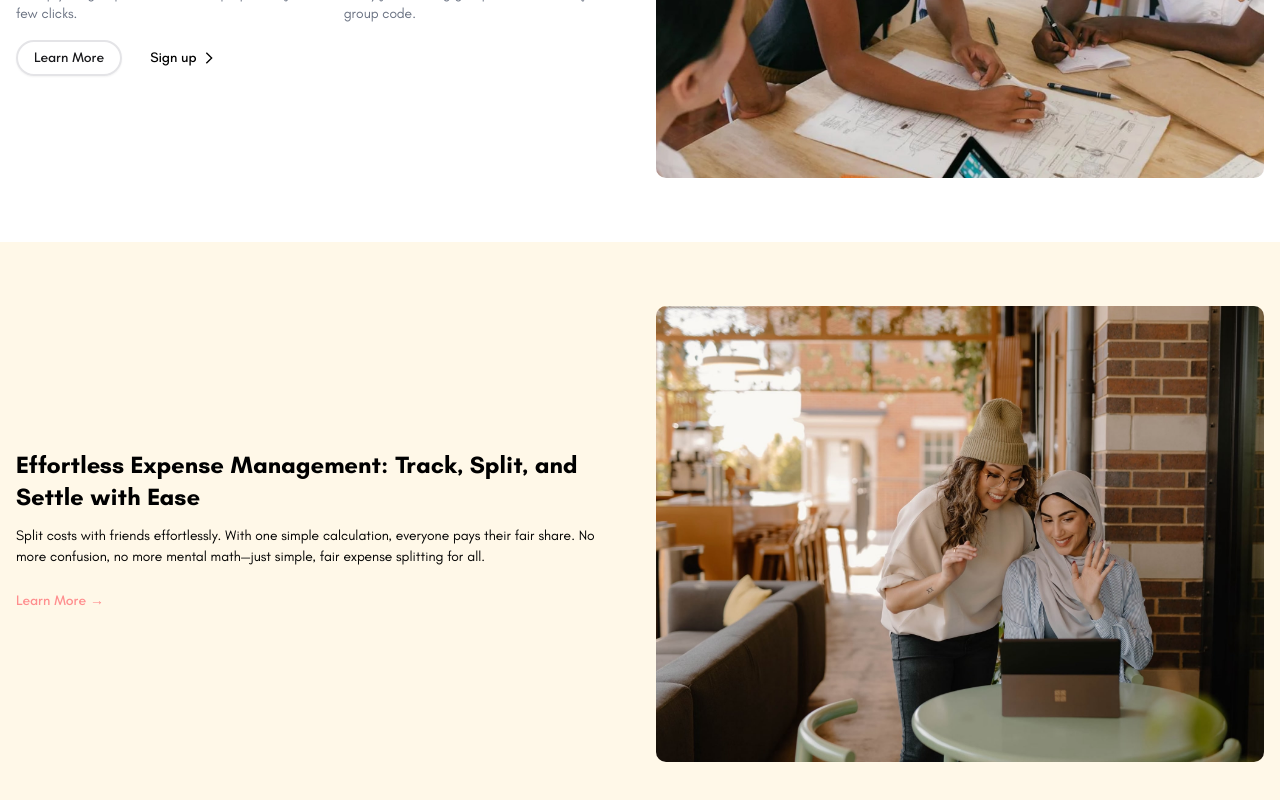
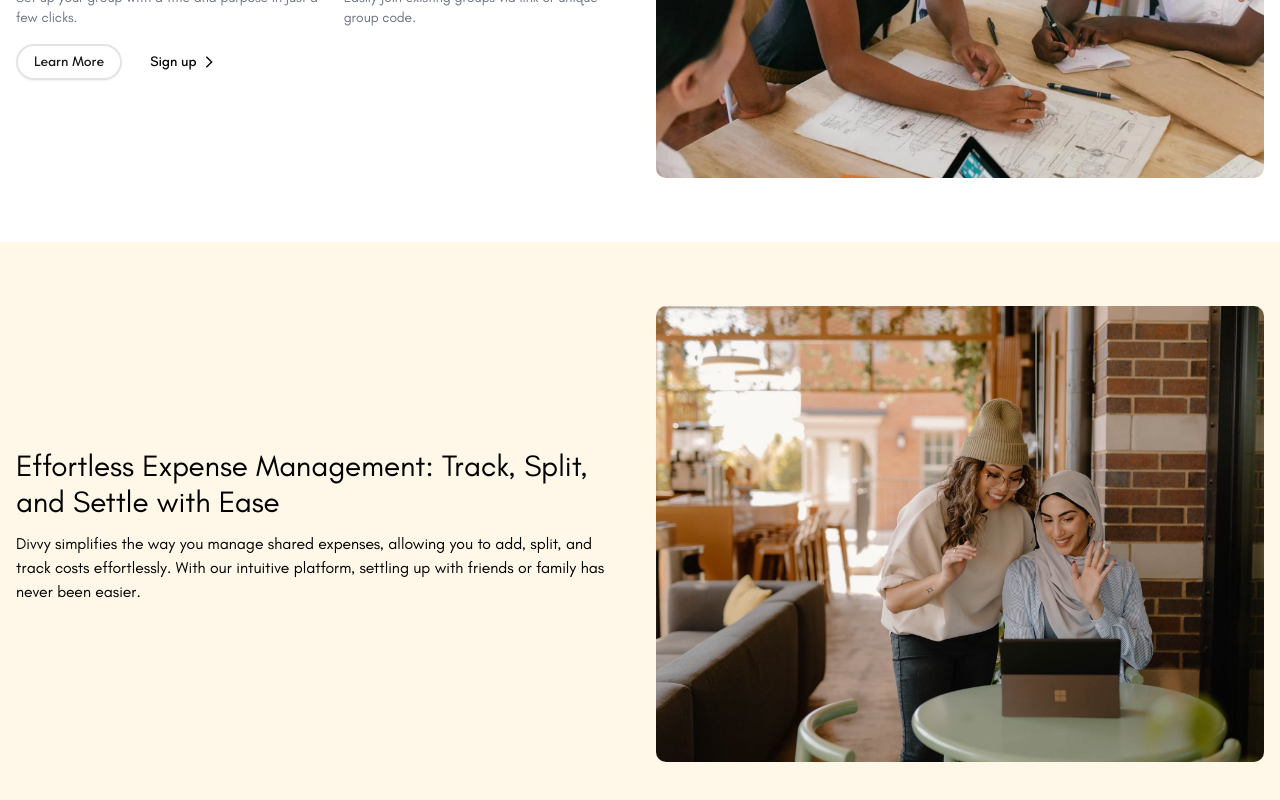
Before and after one commit to emmanuelkumah/trello-trailblazers, a React (Vite) app in the folder frontend/: page / in a window 1280 px wide. Shown: the part 2782-3582 px from the top of the page. Built offline with nearby package versions, Linux system fonts and the light colour scheme; a web font is replaced by a local one.

Commit message:
feat(landing): update the management feature

```diff
--- a/frontend/src/ui/landing/GroupsFeature.tsx
+++ b/frontend/src/ui/landing/GroupsFeature.tsx
@@ -8,7 +8,7 @@ const GroupsFeature = () => {
         <div className='grid grid-cols-1 md:grid-cols-2 gap-8 items-center'>
           <div className='order-1 md:order-1'>
             <p className='font-semibold mb-3 font-sarabun'>Groups</p>
-            <h2 className='text-3 xl font-normal mb-3'>
+            <h2 className='text-3xl font-normal mb-3'>
               Easily Create and Join Expense Groups
             </h2>
             <p className='mb-4'>
--- a/frontend/src/ui/landing/ManagementFeature.tsx
+++ b/frontend/src/ui/landing/ManagementFeature.tsx
@@ -7,17 +7,15 @@ const ManagementFeature = () => {
       <div className='container mx-auto px-4'>
         <div className='grid grid-cols-1 md:grid-cols-2 gap-8 items-center'>
           <div>
-            <h2 className='text-2xl font-bold mb-3'>
+            <h2 className='text-3xl font-normal mb-3'>
               Effortless Expense Management: Track, Split, and Settle with Ease
             </h2>
-            <p className='mb-4'>
-              Split costs with friends effortlessly. With one simple
-              calculation, everyone pays their fair share. No more confusion, no
-              more mental math—just simple, fair expense splitting for all.
+            <p className='mb-4 text-base'>
+              Divvy simplifies the way you manage shared expenses, allowing you
+              to add, split, and track costs effortlessly. With our intuitive
+              platform, settling up with friends or family has never been
+              easier.
             </p>
-            <Button variant='link' className='p-0 text-[#FF8E8E]'>
-              Learn More →
-            </Button>
           </div>
           <div>
             <img
```
